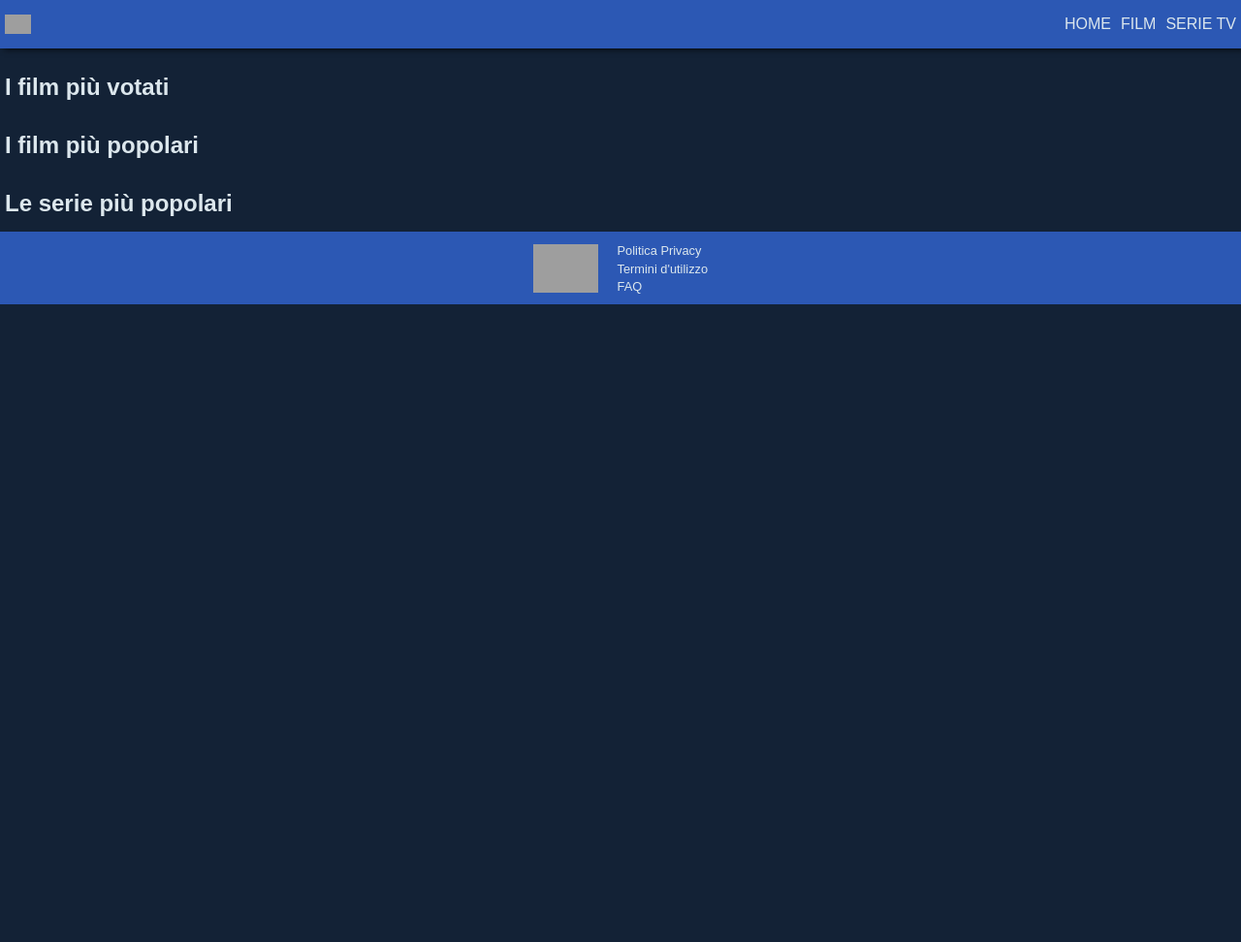
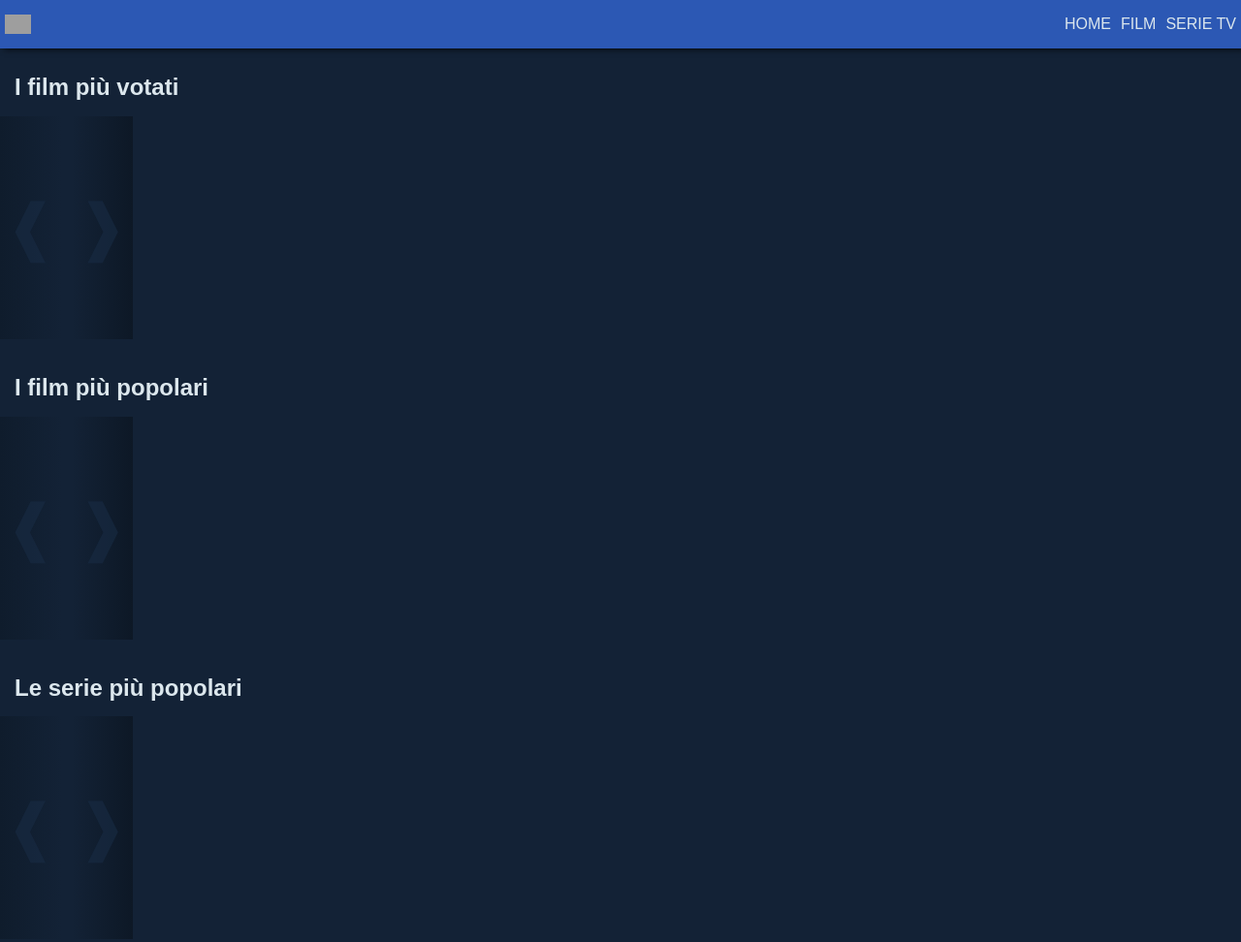
Before and after one commit to zi/esercitazione-10-02-21, a website: page index.html in a window 1280 px wide. Shown: the top 972 px of the page at 97% size. Before the commit the page ends 800 px from the top, so only its background shows below. Drawn offline with Linux system fonts and the light colour scheme; no server answers; grey boxes are pictures that could not be loaded.

Commit message:
added @media: direction buttons

```diff
--- a/style/style.css
+++ b/style/style.css
@@ -196,3 +196,39 @@ header {
   color: var(--light-color);
   font-size: 0.8rem;
 }
+
+@media (min-width: 1200px) {
+  .sessionTitle {
+    margin-left: 15px;
+  }
+  .list {
+    display: flex;
+    overflow-x: hidden;
+  }
+
+  .btn {
+    display: block;
+    margin: 0 5px 20px 5px;
+    font-size: 4rem;
+    min-width: 50px;
+    height: 230px;
+    padding: 5px;
+    color: #192d468e;
+  }
+  #right-button {
+    margin-right: 0;
+    background: linear-gradient(
+      270deg,
+      rgba(13, 24, 38, 1) 0%,
+      rgba(19, 34, 54, 0) 100%
+    );
+  }
+  #left-button {
+    margin-left: 0;
+    background: linear-gradient(
+      90deg,
+      rgb(15, 28, 44) 0%,
+      rgba(19, 34, 54, 0) 100%
+    );
+  }
+}
```
